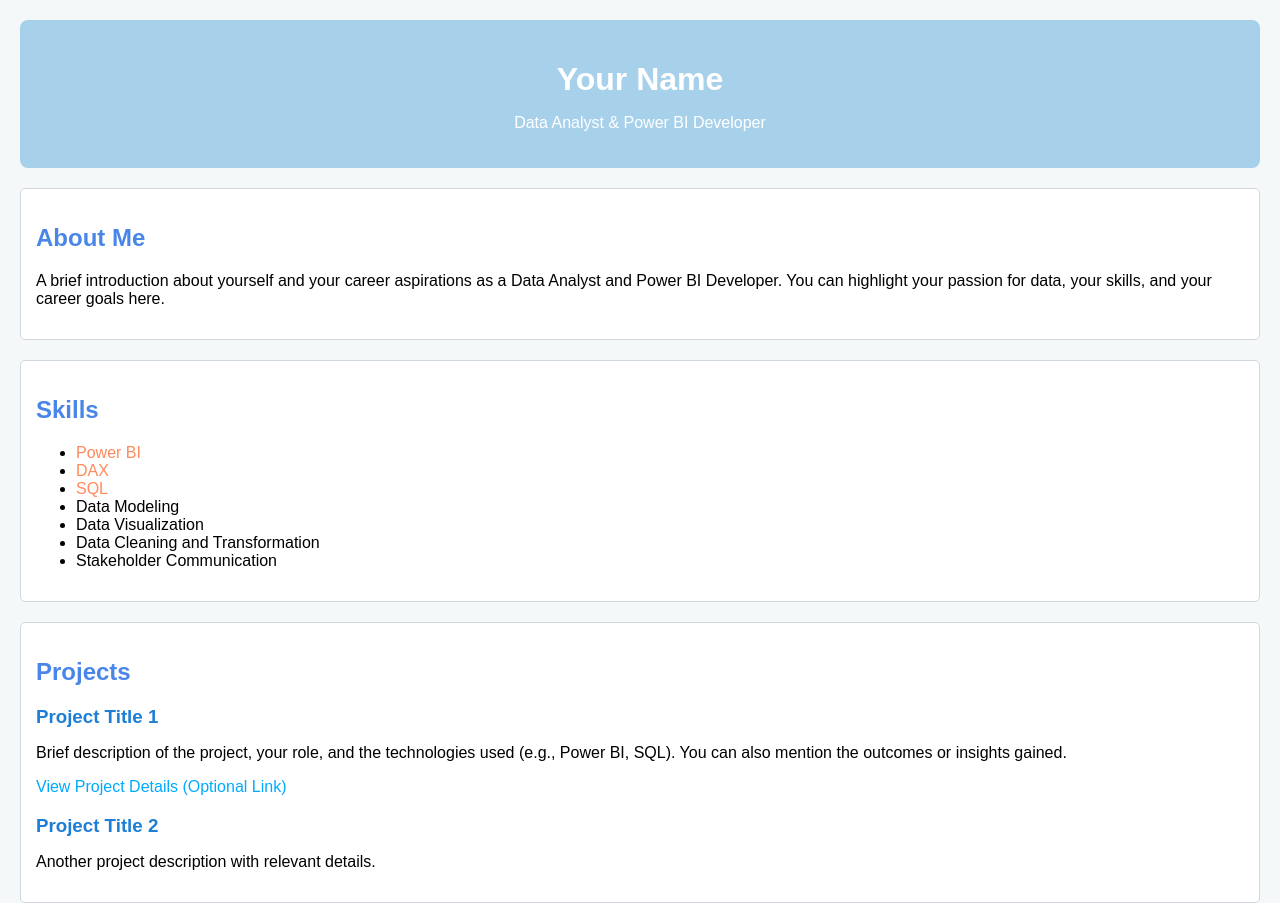
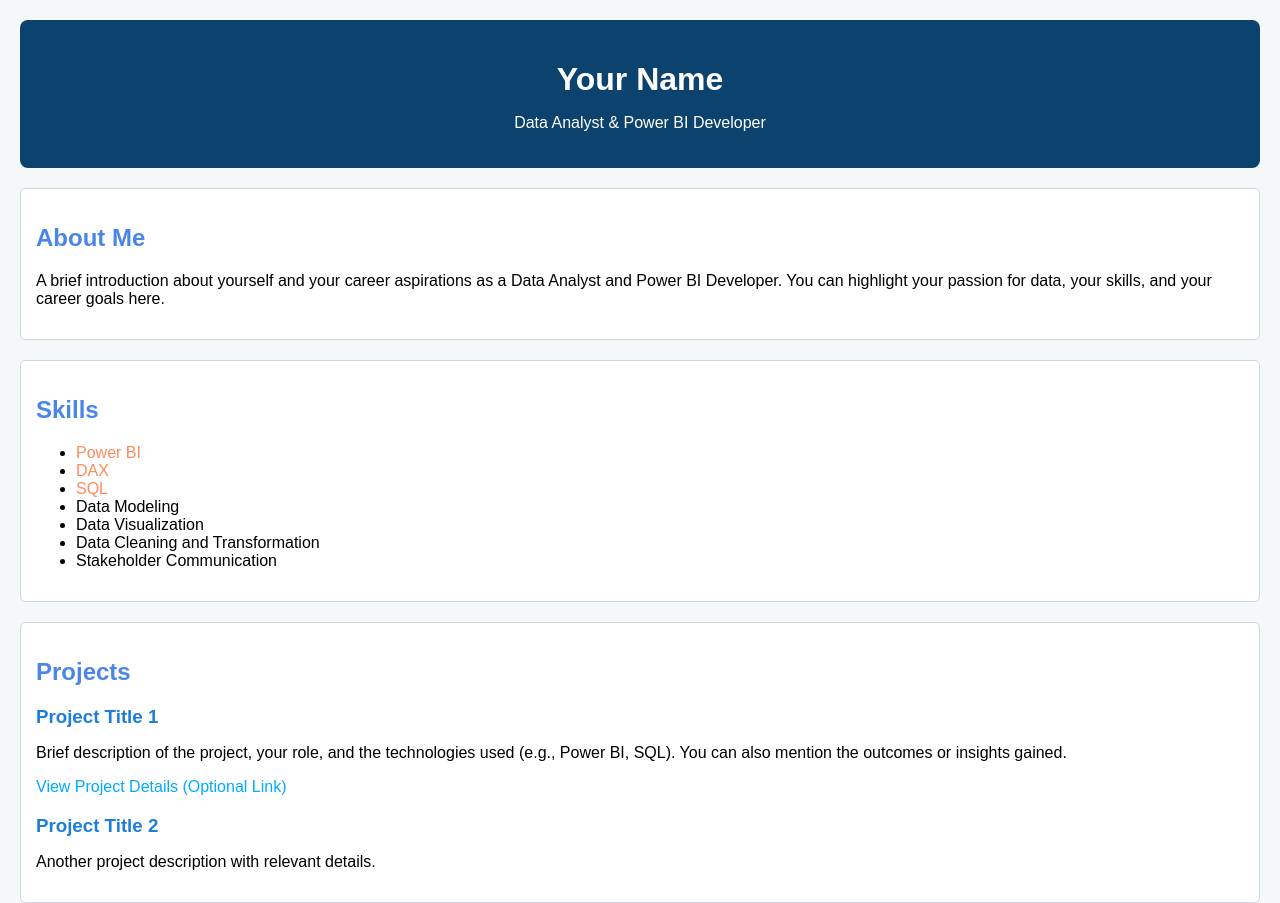
Before and after one commit to cherry-solivio/chersportfolio, a plain HTML site: page index.html in a window 1280 px wide. Shown: the top 903 px of the page. Drawn offline with Linux system fonts and the light colour scheme.

Commit message:
updated the header color to #0c436e

```diff
--- a/index.html
+++ b/index.html
@@ -11,7 +11,7 @@
             background-color: #f4f8f8; /* Very light blue-gray */
         }
         header {
-            background-color: #a7d1eb; /* Light blue header */
+            background-color: #0c436e; /* Light blue header */
             color: #fff;
             padding: 20px;
             text-align: center;
```
